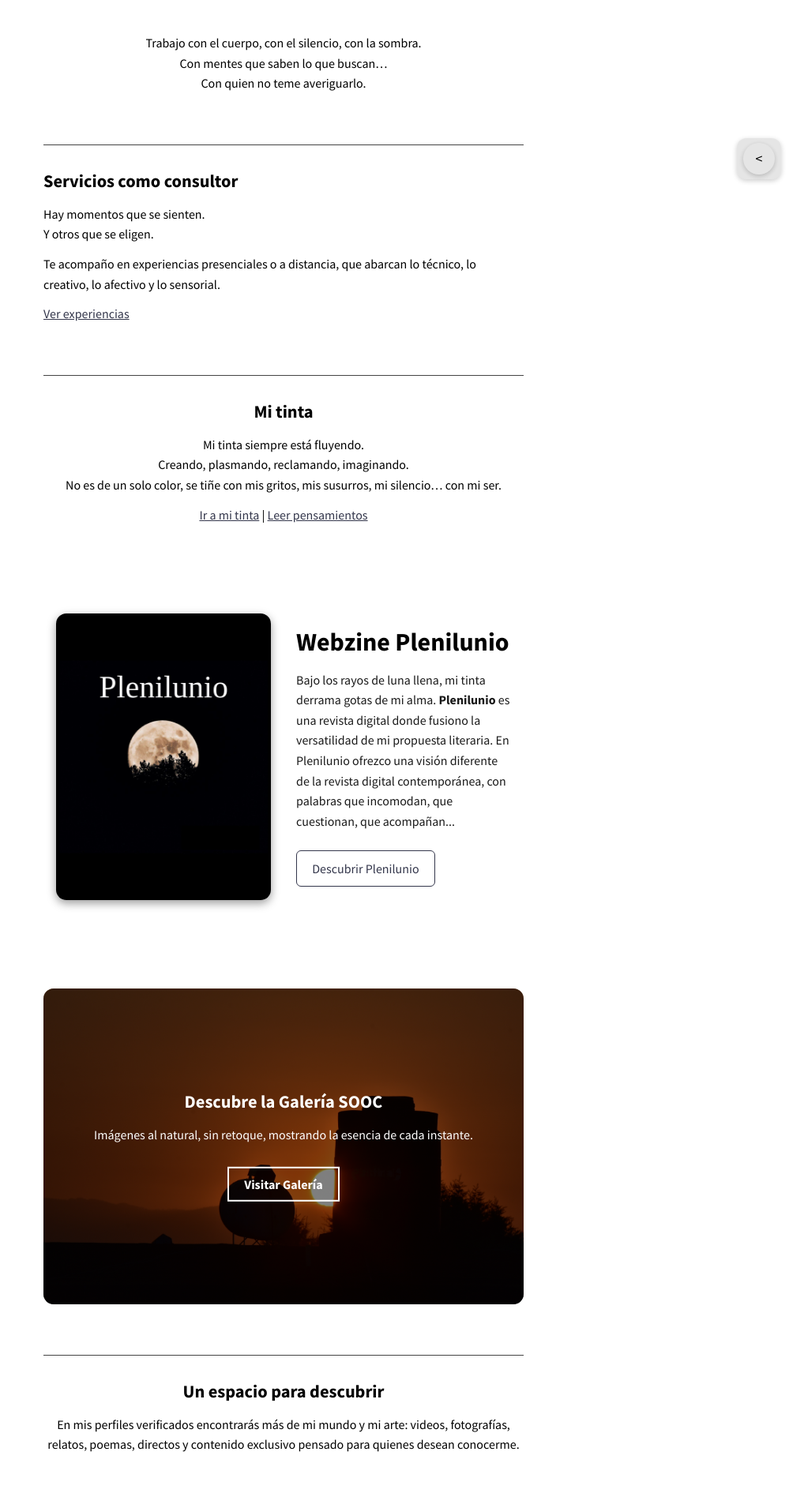
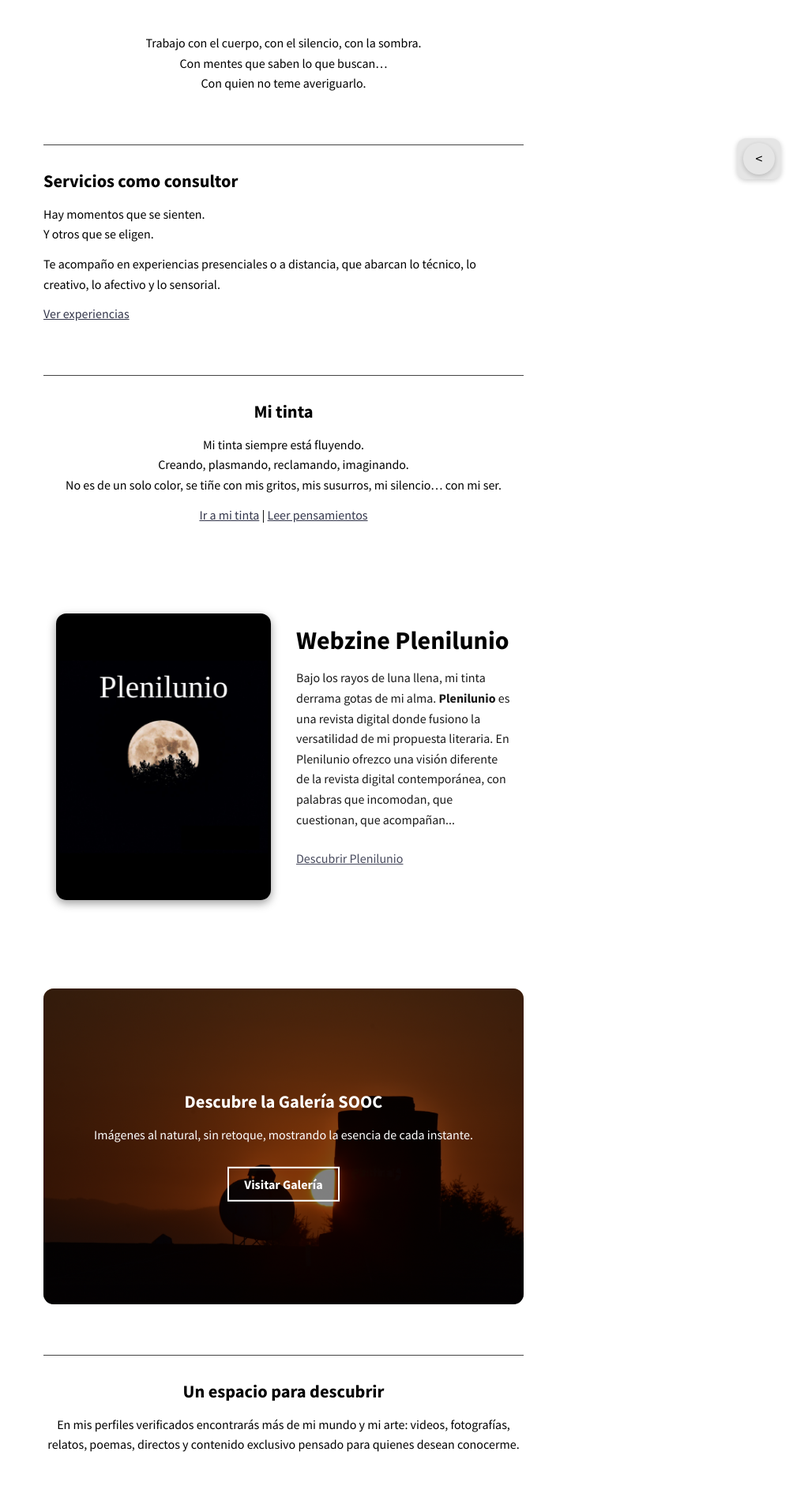
Before and after one commit to KajiiNarumi/iasuarezv, a Jekyll site: the page built from index.html, in a window 1280 px wide. Shown: the part 653-2563 px from the top of the page at 79% size, without its empty margins (281-1280 px from the left). Built offline with Jekyll 4.4.1, drawn with Linux system fonts in a browser that asks for light colours; nearby versions of some CDN libraries; the list of posts is cut into pages by our own code.

Commit message:
Update index.html

```diff
--- a/index.html
+++ b/index.html
@@ -59,7 +59,7 @@ entries_layout: list
         En Plenilunio ofrezco una visión diferente de la revista digital contemporánea,
         con palabras que incomodan, que cuestionan, que acompañan...
       </p>
-      <a href="https://kajiinarumi.com/pages/plenilunio" class="btn-outline">Descubrir Plenilunio</a>
+      <p><a href="https://kajiinarumi.com/pages/plenilunio">Descubrir Plenilunio</a></p>
     </div>
   </div>
 </section>
@@ -210,23 +210,6 @@ a { text-decoration: underline; }
   opacity: 0.9;
 }
 
-.btn-outline {
-  display: inline-block;
-  padding: 0.6rem 1.2rem;
-  border: 1px solid currentColor;
-  border-radius: 6px;
-  text-decoration: none;
-  font-size: 1rem;
-  transition: all 0.3s ease;
-}
-
-.btn-outline:hover {
-  background: currentColor;
-  color: #000;
-}
-
-
-
 
 .galeria-aleatoria {
   position: relative;
```
